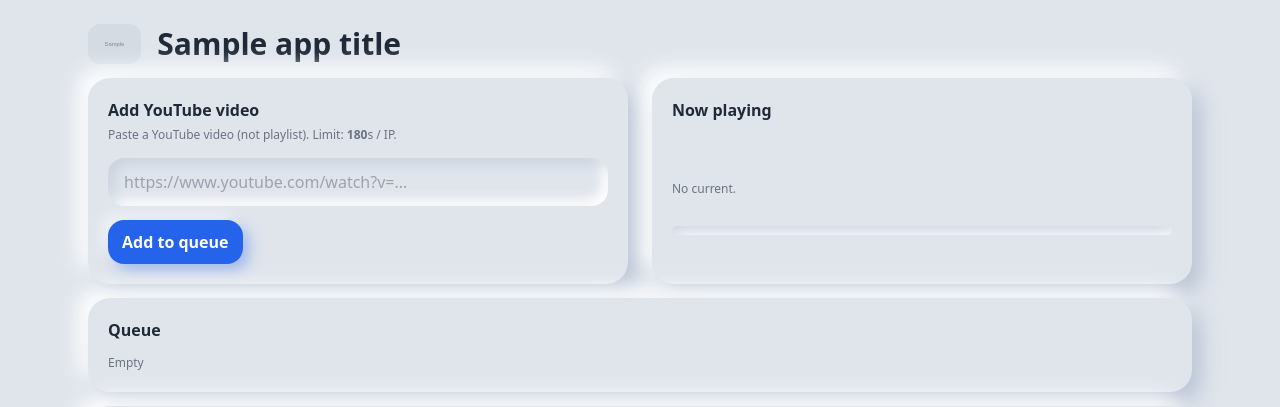
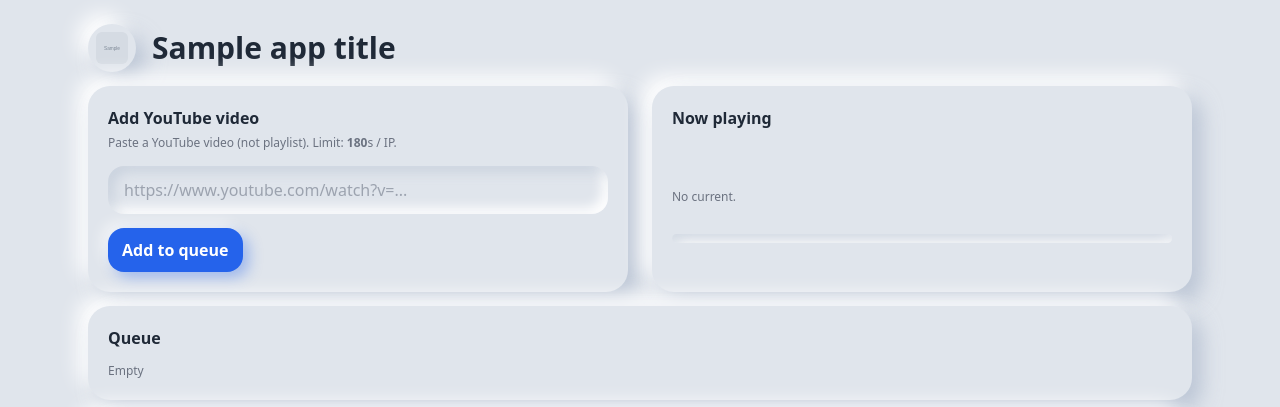
Before and after one commit to DuongDao24/youtube-queue, a Flask app: template templates/user.html in a window 1280 px wide. Shown: the top 407 px of the page. Run offline with Flask 3, Linux system fonts and the light colour scheme; the template is opened without the code that fills it: most values are stand-ins (such as "Sample title", 1, 10 or a date in 2020); grey boxes marked "Sample" are stand-in pictures; data that the repository does not hold is empty; some libraries are stand-ins or nearby versions.

Commit message:
Update user.html

```diff
--- a/templates/user.html
+++ b/templates/user.html
@@ -17,7 +17,11 @@ Thay đổi: thêm class .neu-card, .neu-inset, .neu-btn, .neu-item, progress in
   <div class="max-w-6xl mx-auto p-6 stack">
     <!-- Header -->
     <div class="flex items-center gap-4">
-      {% if logo_url %}<img src="{{ logo_url }}" class="h-10 w-auto rounded-xl" alt="logo">{% endif %}
+      {% if logo_url %}
+      <div class="neu-pill p-2">
+        <img src="{{ logo_url }}" class="h-8 w-8 rounded-md" alt="logo">
+      </div>
+      {% endif %}
       <h1 class="text-3xl font-bold">{{ app_title }}</h1>
     </div>
 
```
